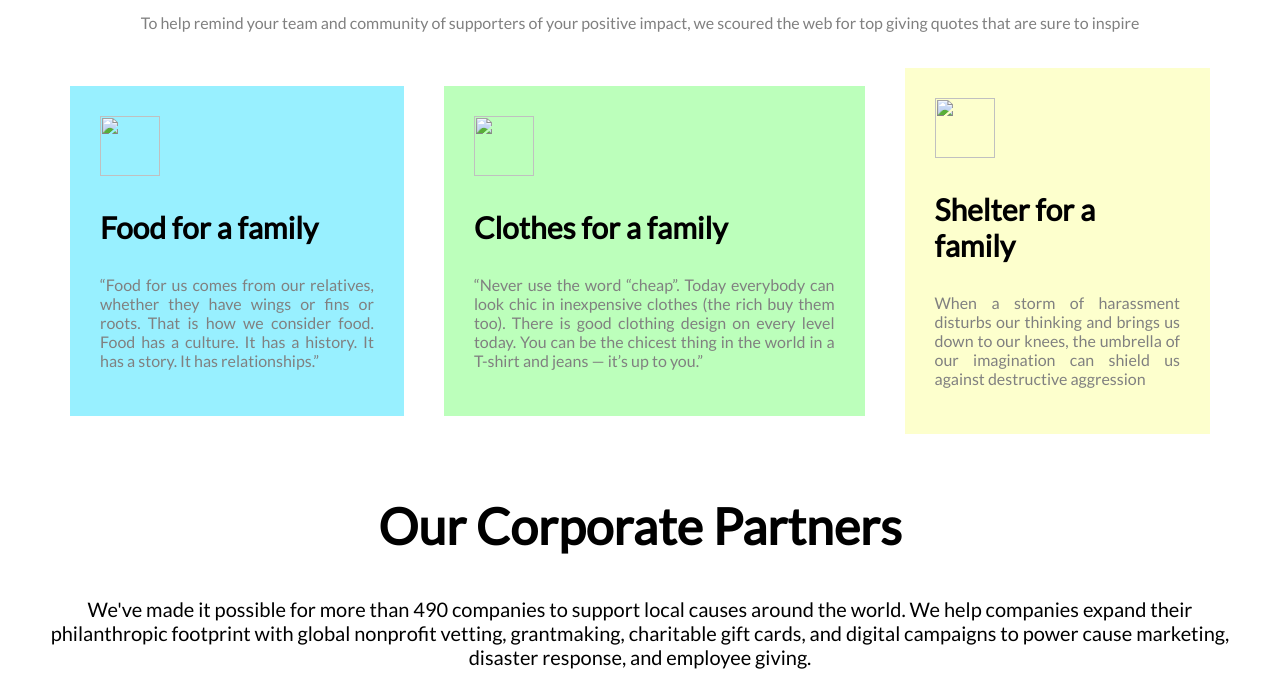
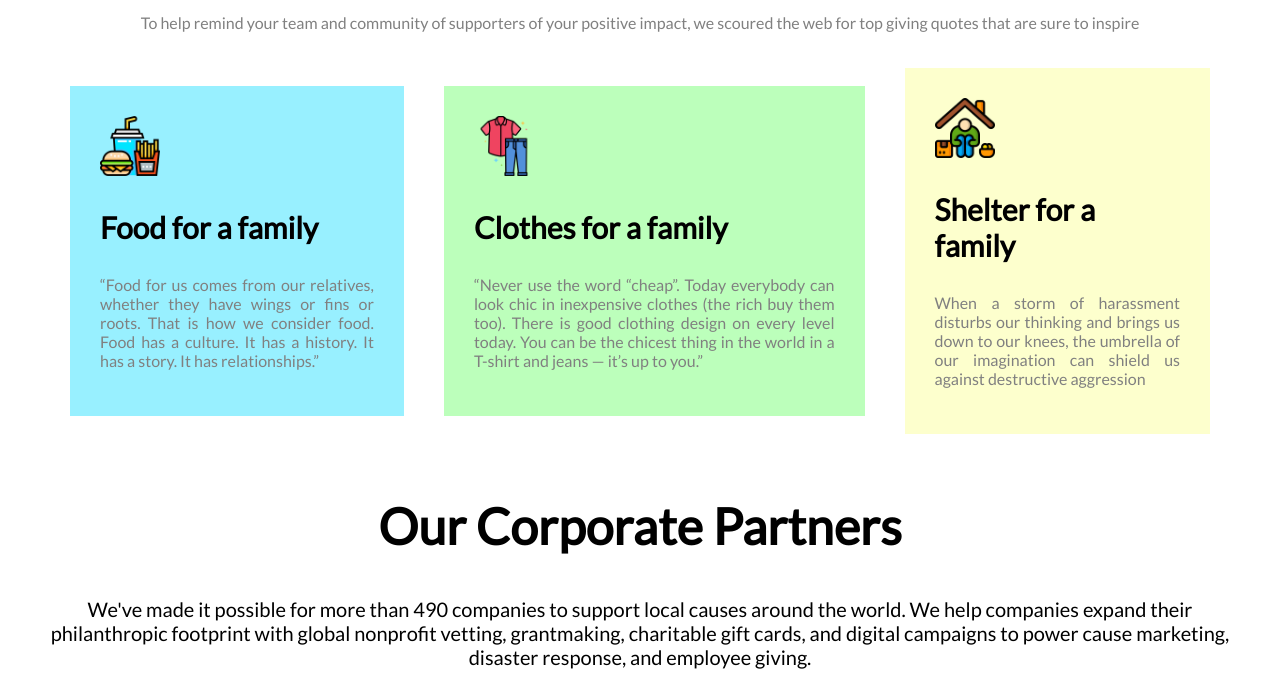
Before and after one commit to developerorin2002/donation-website, a plain HTML site: page index.html in a window 1280 px wide. Shown: the part 1376-2063 px from the top of the page. Drawn offline with Linux system fonts and the light colour scheme; the site is published under a folder, as on GitHub Pages, so addresses that start at the root find nothing.

Commit message:
folder location changes

```diff
--- a/index.html
+++ b/index.html
@@ -49,19 +49,19 @@
         <p>To help remind your team and community of supporters of your positive impact, we scoured the web for top giving quotes that are sure to inspire</p>
         <div class="donate-plan-card">
             <div class="donate-card" id="donate-food">
-                <img src="/images/fast-food.png" alt="">
+                <img src="./images/fast-food.png" alt="">
                 <h3>Food for a family</h3>
                 <p>“Food for us comes from our relatives, whether they have wings or fins or roots. That is how we consider food. Food has a culture. It has a history. It has a story. It has relationships.”</p>
 
             </div>
             <div class="donate-card" id="donate-clothes">
-                <img src="/images/male-clothes.png" alt="">
+                <img src="./images/male-clothes.png" alt="">
                 <h3>Clothes for a family</h3>
                 <p>“Never use the word “cheap”. Today everybody can look chic in inexpensive clothes (the rich buy them too). There is good clothing design on every level today. You can be the chicest thing in the world in a T-shirt and jeans — it’s up to you.”</p>
 
             </div>
             <div class="donate-card" id="donate-shelter">
-                <img src="/images/shelter.png" alt="">
+                <img src="./images/shelter.png" alt="">
                 <h3>Shelter for a family</h3>
                 <p>When a storm of harassment disturbs our thinking and brings us down to our knees, the umbrella of our imagination can shield us against destructive aggression</p>
             </div>
```
